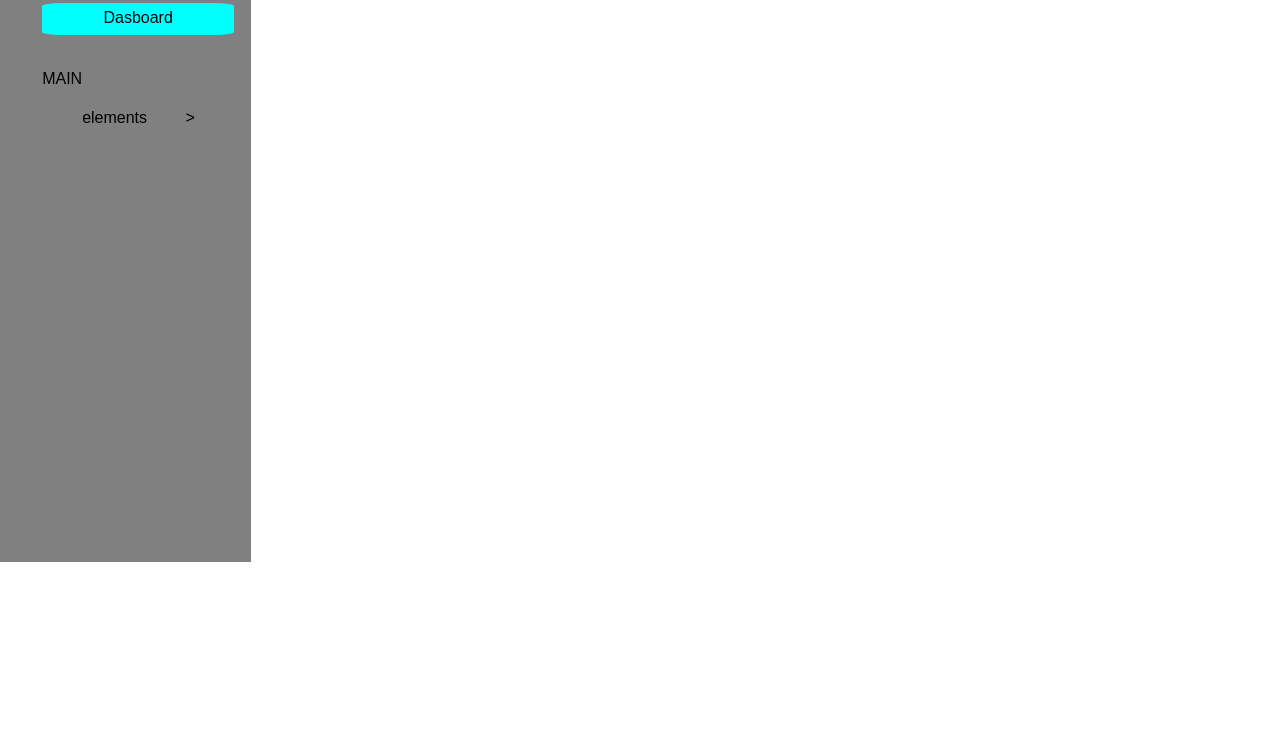
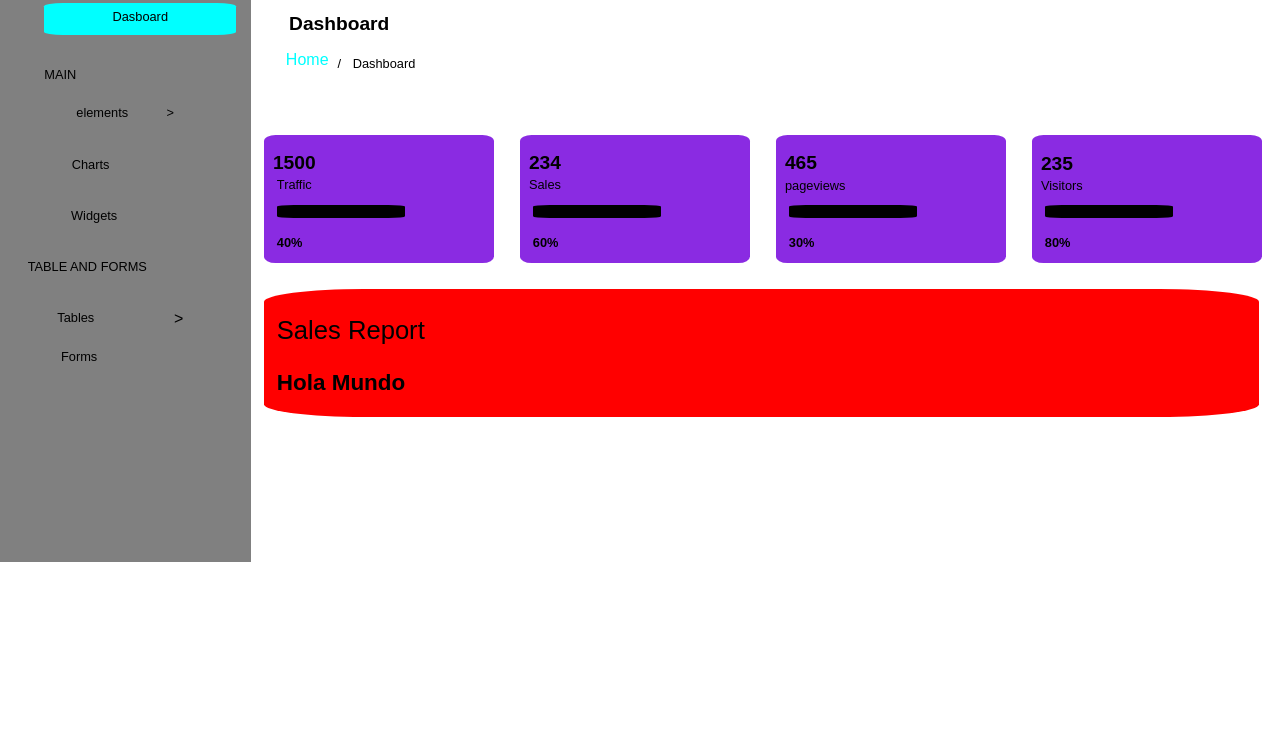
Before and after one commit to jeanFrancoGuerreroAcero/html_guerreroFranco, a plain HTML site: page dia10_html/index.html in a window 1280 px wide. Shown: the part 69-800 px from the top of the page. Drawn offline with Linux system fonts and the light colour scheme.

Commit message:
casiTerminado

```diff
--- a/dia10_html/index.html
+++ b/dia10_html/index.html
@@ -9,7 +9,7 @@
 <body>
     <div class="general">
         <div class="barMenu">
-            <div class="admin"><p>adminSite</p></div>
+            <div class="admin"><p>AdminSite</p></div>
             <div class="fueDash">
               <div class="dash"><p class="pala">Dasboard</p></div>
             </div>
@@ -18,6 +18,51 @@
                 <div class="denEle"><p>elements</p></div>
                 <div class="mayor"><p>></p></div>
             </div>
+            <div class="charst"><p>Charts</p></div>
+            <div class="widt">Widgets</div>
+            <div class="table"><p>TABLE AND FORMS</p></div>
+            <div class="tablecita"><p>Tables</p></div>
+            <div class="forms">
+                <div class="formitas"><p>Forms</p></div>
+                <div class="mayorcito">></div>
+            </div>
+        </div>
+        <div class="barraBot">
+            <span>☰</span>
+        </div>
+        <div class="blann">
+           <div class="titulo"><h2>Dashboard</h2></div>
+           <div class="home"><p>Home</p></div>
+           <div class="barrita">/</div>
+           <div class="Dashboard">Dashboard</div>
+           <div class="caja1">
+                <div class="precio1"><h2>1500</h2></div>
+                <div class="trafico"><p>Traffic</p></div>
+                <div class="barrita1"></div>
+                <div class="porcentaje1"><h4>40%</h4>
+            </div>
+            <div class="caja2">
+                <div class="precio2"><h2>234</h2></div>
+                <div class="sales"><p>Sales</p></div>
+                <div class="barrita2"></div>
+                <div class="porcentaje2"><h4>60%</h4>
+            </div>
+            <div class="caja3">
+                <div class="precio3"><h2>465</h2></div>
+                <div class="pageviews"><p>pageviews</p></div>
+                <div class="barrita3"></div>
+                <div class="porcentaje3"><h4>30%</h4>
+            </div>
+            <div class="caja4">
+                <div class="precio4"><h2>235</h2></div>
+                <div class="visitors"><p>Visitors</p></div>
+                <div class="barrita4"></div>
+                <div class="porcentaje4"><h4>80%</h4>
+            </div>
+            <div class="ultiBarra">
+                <div class="salReport"><p>Sales Report</p></div>
+                <div class="holMun"><h3>Hola Mundo</h3></div>
+            </div>
         </div>
 
     </div>
--- a/dia10_html/style.css
+++ b/dia10_html/style.css
@@ -35,11 +35,13 @@ body{
 
 .barMenu .pala{
     margin-top: 0.5vw;
+    font-size: 1vw;
 }
 
 .barMenu .main{
     margin-top: 10vw;
     margin-left: -15vw;
+    font-size: 1vw;
 }
 
 .barMenu .fueEle{
@@ -49,9 +51,253 @@ body{
 
 .barMenu .denEle{
     margin-top: 13vw;
+    font-size: 1vw;
 }
 
 .mayor{
     margin-top: 13vw;
     margin-left: 3vw;
+    font-size: 1vw;
 }
+
+.charst{
+    margin-top: 17vw;
+    margin-left: -8vw;
+    font-size: 1vw;
+}
+
+.widt{
+    margin-top: 22vw;
+    margin-left: -3vw;
+    font-size: 1vw;
+}
+
+.table{
+    margin-top: 25vw;
+    margin-left: -7vw;
+    font-size: 1vw;
+}
+
+.tablecita{
+    margin-top: 29vw;
+    margin-left: -7vw;
+    font-size: 1vw;
+}
+
+.forms{
+    display: flex;
+    justify-content: space-between;
+}
+
+.formitas{
+    font-size: 1vw;
+    margin-top: 32vw;
+    margin-left: -2.6vw;
+}
+
+.barraBot{
+    margin-top: -49.2vw;
+    margin-left: 19vw;
+    width: 80vw;
+    height: 5vw;
+    background-color: brown;
+}
+
+.botn1{
+    width: 5vw;
+    height: 3vw;
+    font-size: 2vw;
+    margin-left: -75vw;
+    background-color: transparent;
+}
+
+.mayorcito{
+    margin-top: 30vw;
+    margin-left: 6vw;
+}
+
+.titulo{
+    margin-left: -47vw;
+    font-size: 1vw;
+}
+
+.home{
+    margin-left: -52vw;
+    color: aqua;
+
+}
+
+.barrita{
+    margin-left: -47vw;
+    margin-top: -2.2vw;
+    font-size: 1vw;
+}
+
+.Dashboard{
+    margin-top: -1.2vw;
+    margin-left: -40vw;
+    font-size: 1vw;
+}
+
+.caja1{
+    width: 18vw;
+    height: 10vw;
+    background-color: blueviolet;
+    border-radius: 5%;
+    margin-top: 5vw;
+    margin-left: 20vw;
+    text-align: left;
+}
+
+.precio1{
+    padding-top: 0.1vw;
+    padding-left: 0.7vw;
+    font-size: 1vw;
+}
+
+.trafico{
+    margin-top: -1vw;
+    padding-left: 1vw;
+    font-size: 1vw;
+}
+
+.barrita1{
+    width: 10vw;
+    height: 1vw;
+    background-color: black;
+    border-radius: 13%;
+    margin-left: 1vw;
+}
+
+.porcentaje1{
+    margin-left: 1vw;
+    font-size: 1vw;
+}
+
+.caja2{
+    width: 18vw;
+    height: 10vw;
+    background-color: blueviolet;
+    border-radius: 5%;
+    margin-top: -10.3vw;
+    margin-left: 20vw;
+    text-align: left;
+}
+
+.precio2{
+    padding-top: 0.1vw;
+    padding-left: 0.7vw;
+    font-size: 1vw;
+}
+
+.sales{
+    margin-top: -1vw;
+    padding-left: 0.7vw;
+    font-size: 1vw;
+}
+
+.barrita2{
+    width: 10vw;
+    height: 1vw;
+    background-color: black;
+    border-radius: 13%;
+    margin-left: 1vw;
+}
+
+.porcentaje2{
+    margin-left: 1vw;
+    font-size: 1vw;
+}
+
+
+.caja3{
+    width: 18vw;
+    height: 10vw;
+    background-color: blueviolet;
+    border-radius: 5%;
+    margin-top: -10.3vw;
+    margin-left: 20vw;
+    text-align: left;
+}
+
+.precio3{
+    padding-top: 0.1vw;
+    padding-left: 0.7vw;
+    font-size: 1vw;
+}
+
+.pageviews{
+    margin-top: -1vw;
+    padding-left: 0.7vw;
+    font-size: 1vw;
+}
+
+.barrita3{
+    width: 10vw;
+    height: 1vw;
+    background-color: black;
+    border-radius: 13%;
+    margin-left: 1vw;
+}
+
+.porcentaje3{
+    margin-left: 1vw;
+    font-size: 1vw;
+}
+
+.caja4{
+    width: 18vw;
+    height: 10vw;
+    background-color: blueviolet;
+    border-radius: 5%;
+    margin-top: -10.3vw;
+    margin-left: 20vw;
+    text-align: left;
+}
+
+.precio4{
+    padding-top: 0.1vw;
+    padding-left: 0.7vw;
+    font-size: 1vw;
+}
+
+.visitors{
+    margin-top: -1vw;
+    padding-left: 0.7vw;
+    font-size: 1vw;
+}
+
+.barrita4{
+    width: 10vw;
+    height: 1vw;
+    background-color: black;
+    border-radius: 13%;
+    margin-left: 1vw;
+}
+
+.porcentaje4{
+    margin-left: 1vw;
+    font-size: 1vw;
+}
+
+.ultiBarra{
+    text-align: left;
+    margin-top: 3vw;
+    margin-left: -60vw;
+    width: 77.7vw;
+    height: 10vw;
+    border-radius: 10%;
+    background-color: red;
+}
+
+.salReport{
+    padding-top: 0.1vw;
+    padding-left: 1vw;
+    font-size: 2vw;
+}
+
+.holMun{
+    padding-top: 0vw;
+    padding-left: 1vw;
+    font-size: 1.5vw;
+}
```
